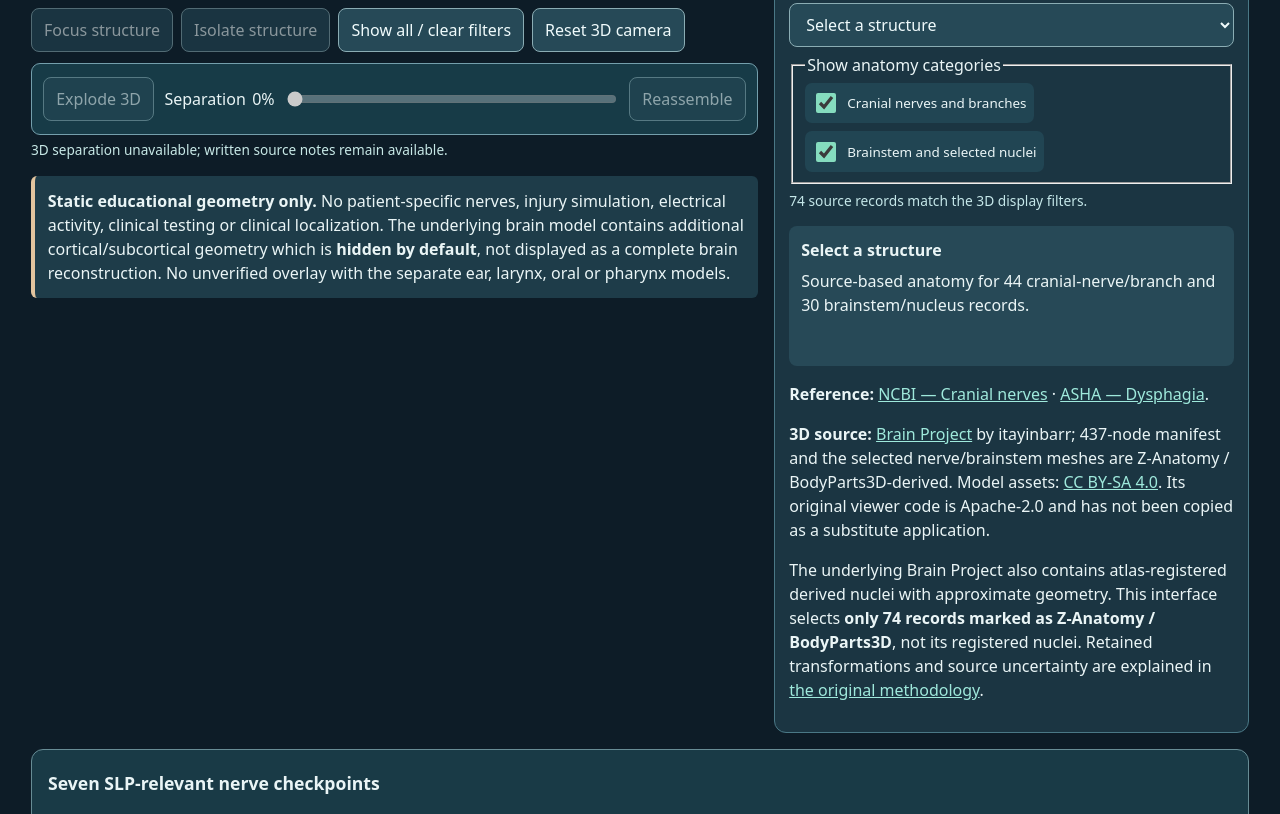
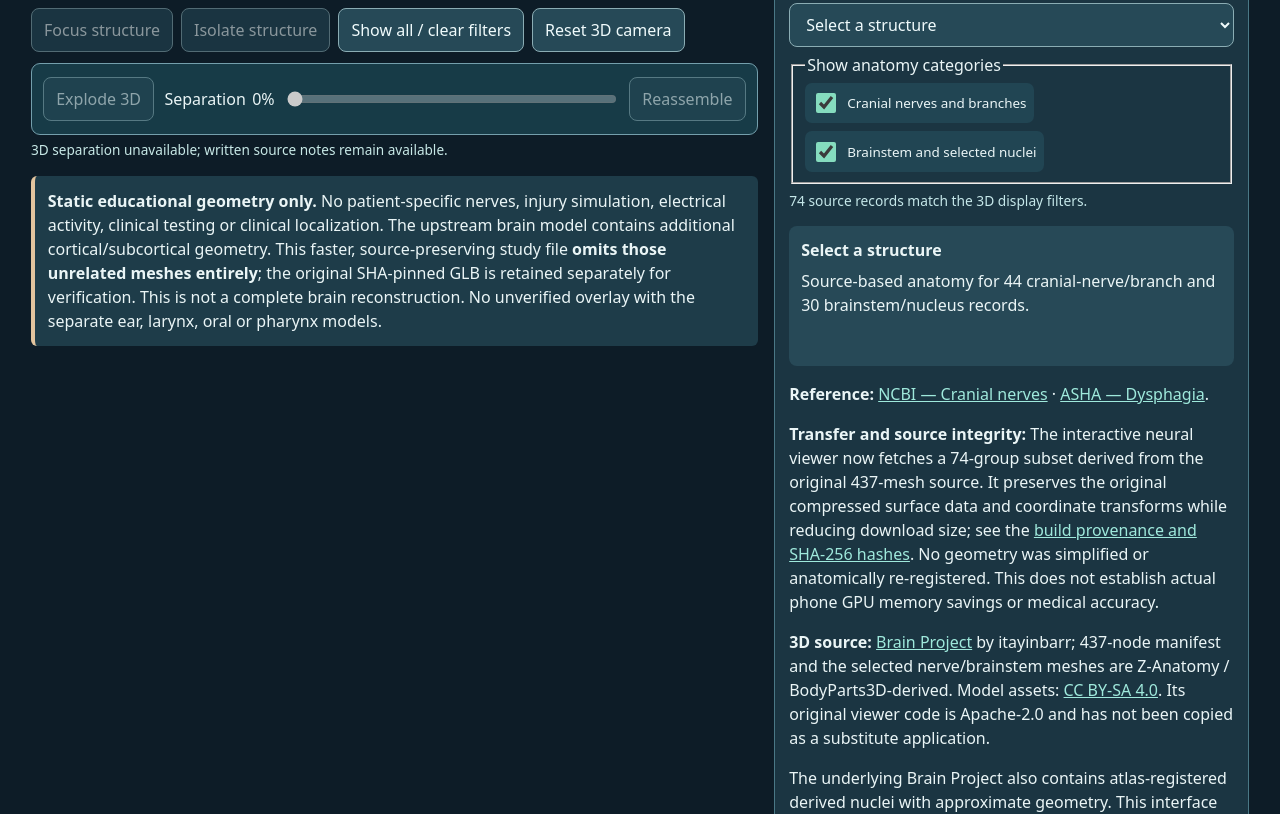
Before and after one commit to jimedusot-beep/3D-vision, a website built with Vite: page ANATOMY/SLP/neural.html in a window 1280 px wide. Shown: the part 567-1381 px from the top of the page. Built offline with nearby package versions, Linux system fonts and the light colour scheme.

Commit message:
Disclose 74-mesh derivative, license continuity and verifiable source hashes to learners

```diff
--- a/ANATOMY/SLP/neural.html
+++ b/ANATOMY/SLP/neural.html
@@ -116,7 +116,7 @@ footer{padding:1rem;border-top:1px solid #3e6270;color:#c0d9df}
 </div>
 <p id="neural-explode-status" class="explode-status" role="status" aria-live="polite">3D separation is available after the licensed source model loads.</p>
 
-<p class="warning"><strong>Static educational geometry only.</strong> No patient-specific nerves, injury simulation, electrical activity, clinical testing or clinical localization. The underlying brain model contains additional cortical/subcortical geometry which is <strong>hidden by default</strong>, not displayed as a complete brain reconstruction. No unverified overlay with the separate ear, larynx, oral or pharynx models.</p>
+<p class="warning"><strong>Static educational geometry only.</strong> No patient-specific nerves, injury simulation, electrical activity, clinical testing or clinical localization. The upstream brain model contains additional cortical/subcortical geometry. This faster, source-preserving study file <strong>omits those unrelated meshes entirely</strong>; the original SHA-pinned GLB is retained separately for verification. This is not a complete brain reconstruction. No unverified overlay with the separate ear, larynx, oral or pharynx models.</p>
 </div>
 <aside class="panel" aria-label="Neural anatomy labels and notes">
 <h2>74 named 3D source records</h2>
@@ -140,6 +140,7 @@ footer{padding:1rem;border-top:1px solid #3e6270;color:#c0d9df}
 <p id="neural-note-id"></p>
 </div>
 <p><strong>Reference:</strong> <a href="https://www.ncbi.nlm.nih.gov/books/NBK470353/" target="_blank" rel="noopener noreferrer">NCBI — Cranial nerves</a> · <a href="https://www.asha.org/practice-portal/clinical-topics/adult-dysphagia/" target="_blank" rel="noopener noreferrer">ASHA — Dysphagia</a>.</p>
+<p><strong>Transfer and source integrity:</strong> The interactive neural viewer now fetches a 74-group subset derived from the original 437-mesh source. It preserves the original compressed surface data and coordinate transforms while reducing download size; see the <a href="../../models/slp/neural-study-provenance.json">build provenance and SHA-256 hashes</a>. No geometry was simplified or anatomically re-registered. This does not establish actual phone GPU memory savings or medical accuracy.</p>
 <p><strong>3D source:</strong> <a href="https://github.com/itayinbarr/brainproject" target="_blank" rel="noopener noreferrer">Brain Project</a> by itayinbarr; 437-node manifest and the selected nerve/brainstem meshes are Z-Anatomy / BodyParts3D-derived. Model assets: <a href="https://creativecommons.org/licenses/by-sa/4.0/" target="_blank" rel="noopener noreferrer">CC BY-SA 4.0</a>. Its original viewer code is Apache-2.0 and has not been copied as a substitute application.</p>
 <p>The underlying Brain Project also contains atlas-registered derived nuclei with approximate geometry. This interface selects <strong>only 74 records marked as Z-Anatomy / BodyParts3D</strong>, not its registered nuclei. Retained transformations and source uncertainty are explained in <a href="https://github.com/itayinbarr/brainproject/blob/2929e94f521a8ddceab26bc100a98dc06b0da060/docs/registration.md" target="_blank" rel="noopener noreferrer">the original methodology</a>.</p>
 </aside>
```
